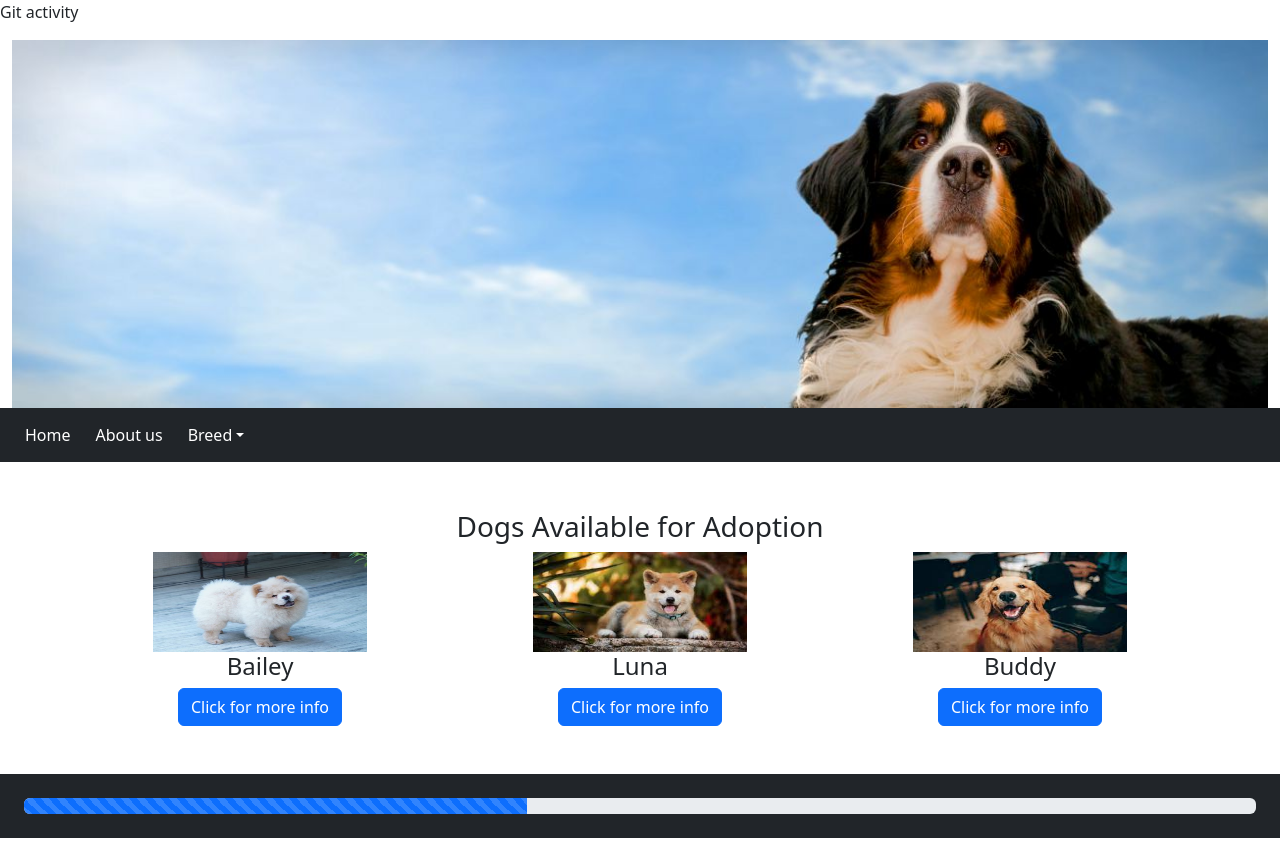
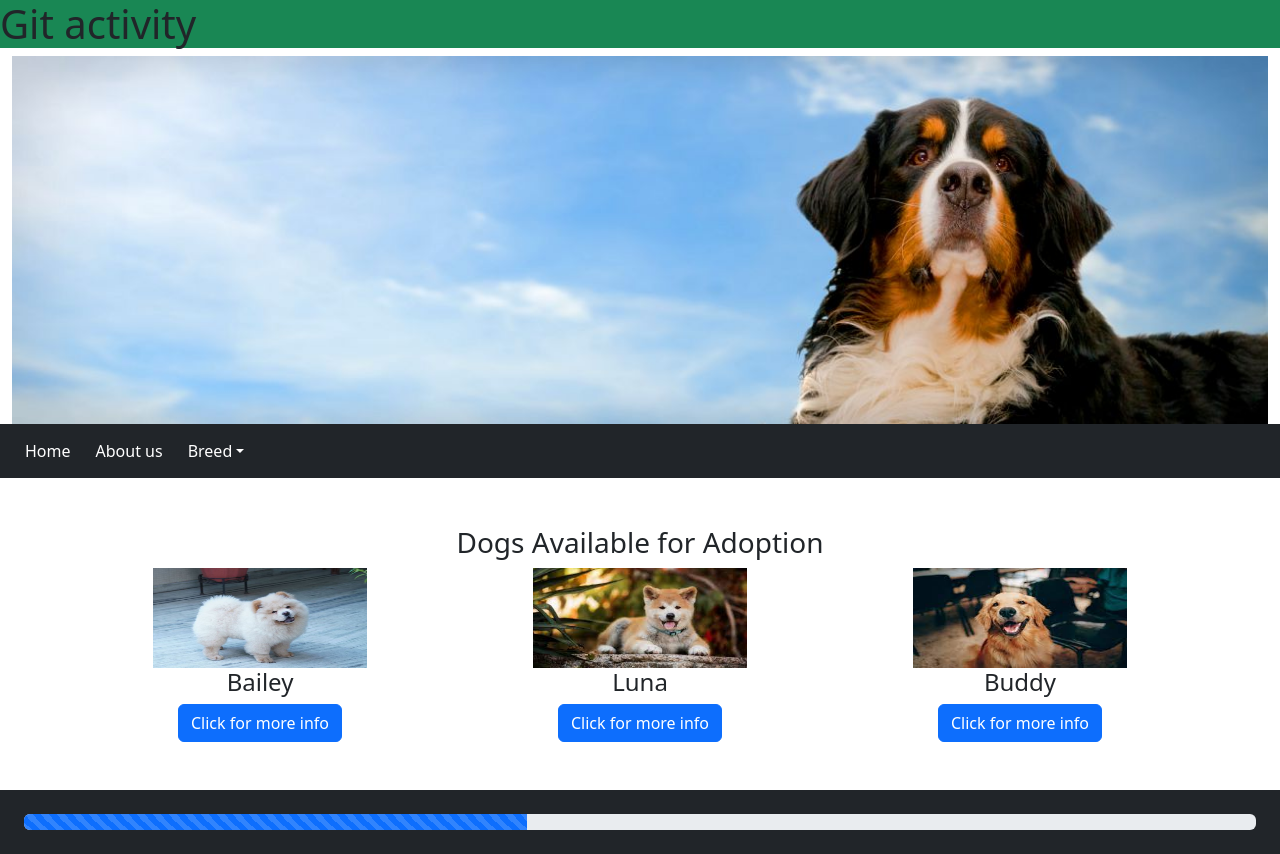
Before and after one commit to prncss130917/testing, a plain HTML site: page index.html in a window 1280 px wide. Drawn offline with nearby package versions, Linux system fonts and the light colour scheme.

Commit message:
added boostrap on <p>

```diff
--- a/index.html
+++ b/index.html
@@ -21,7 +21,7 @@
   </style>
 </head>
 <body>
-  <p>Git activity</p>
+  <p class="h1 bg-success">Git activity</p>
 
 <div class="container-fluid">
   <img src="head.jpg" alt="dog" style="width: 100%;">
```
